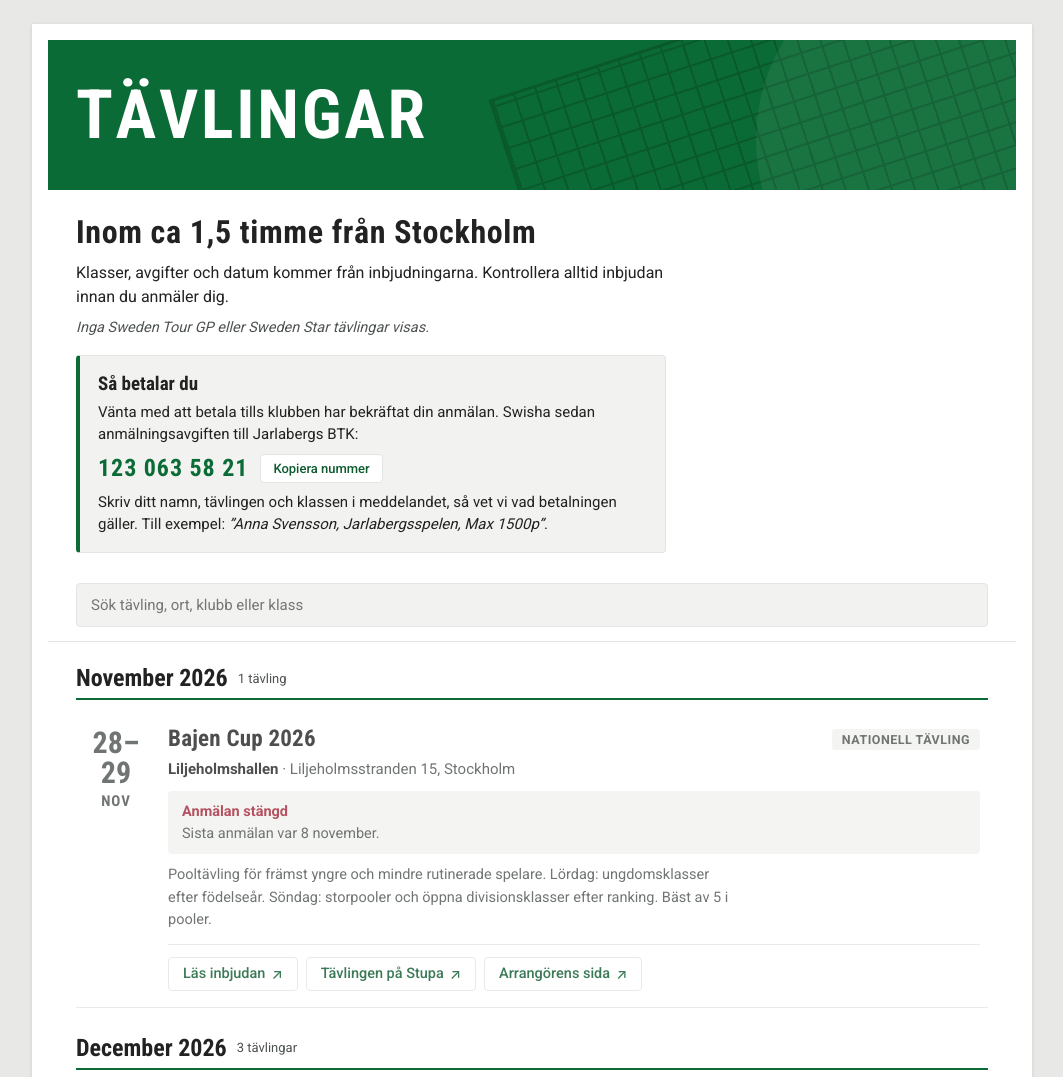
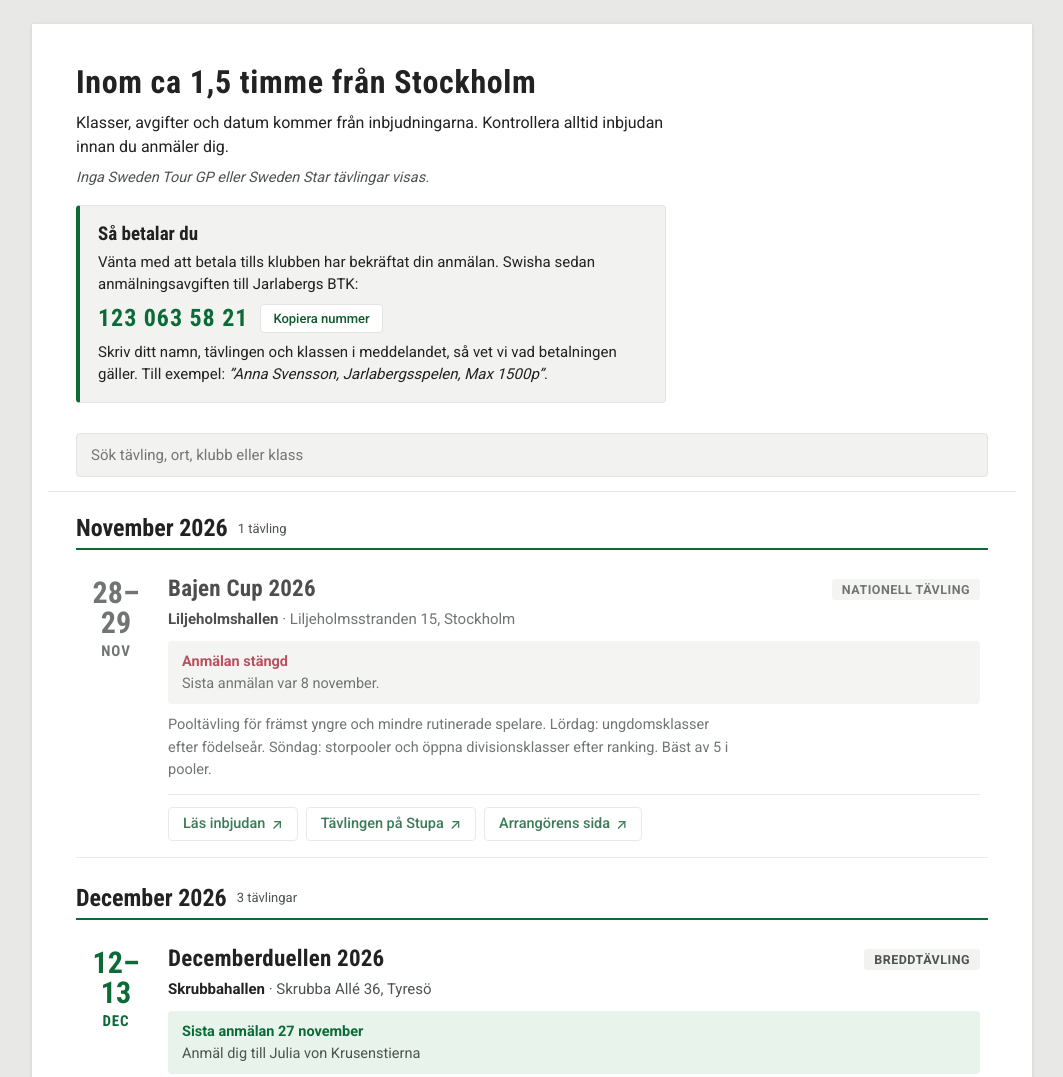
Before and after one commit to JuliavonKrusenstierna/pingistavlingar-html-page, a plain HTML site: page index.html in a window 1280 px wide. Shown: the top 1077 px of the page, without its empty margins (108-1171 px from the left). Drawn offline with Linux system fonts and the light colour scheme.

Commit message:
Uppdaterad tävlingslista: banner borttagen

```diff
--- a/index.html
+++ b/index.html
@@ -280,12 +280,9 @@ article.t.closed{opacity:.8}
 <a class="skip" href="#out">Hoppa till tävlingarna</a>
 
 <div class="page">
-  <header class="mast">
-    <div class="banner"><h1>Tävlingar</h1></div>
-  </header>
 
   <section class="intro">
-    <h2 class="intro-h">Inom ca 1,5 timme från Stockholm</h2>
+    <h1 class="intro-h">Inom ca 1,5 timme från Stockholm</h1>
     <p>Klasser, avgifter och datum kommer från inbjudningarna. Kontrollera alltid inbjudan innan du anmäler dig.</p>
     <p class="small"><i>Inga Sweden Tour GP eller Sweden Star tävlingar visas.</i></p>
     <div class="pay">
```
